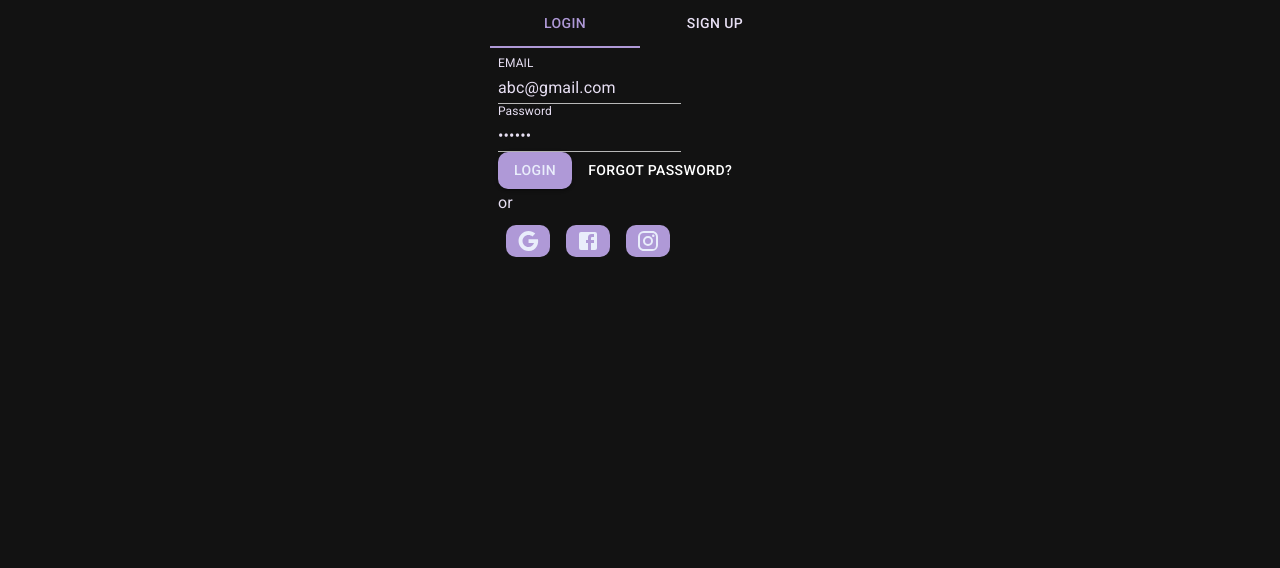
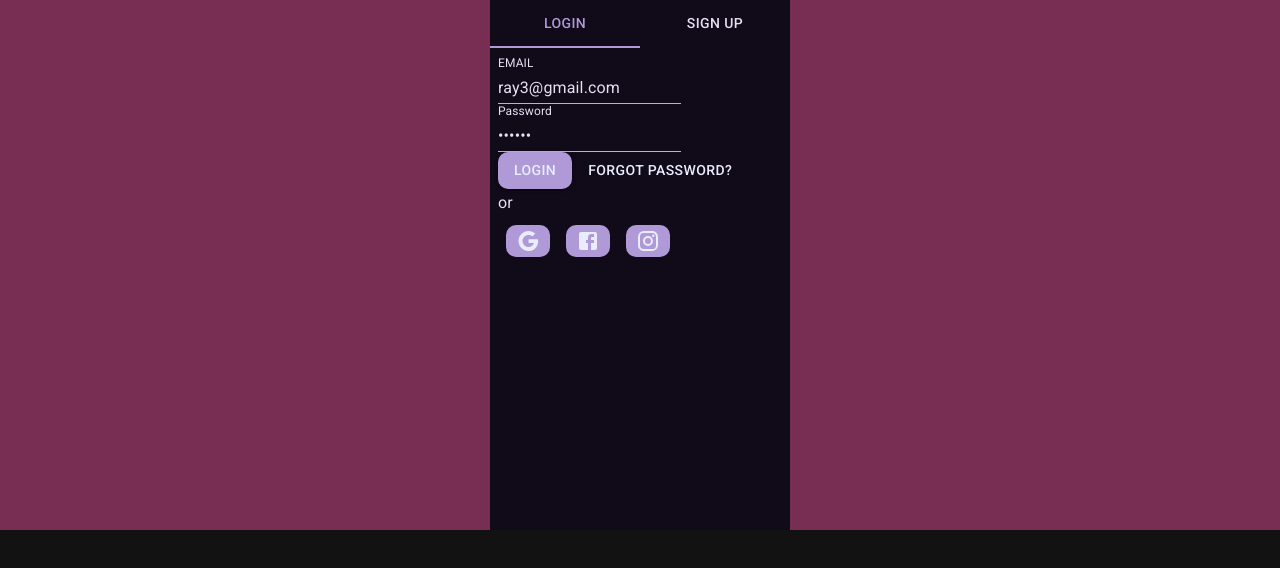
Before and after one commit to raiyanu/event-scheduler-pro, a Next.js app: page / in a window 1280 px wide. Shown: the top 568 px of the page. Built offline with nearby package versions, Linux system fonts and the light colour scheme; no server answers.

Commit message:
improvised auth page with dark theme

```diff
--- a/src/app/component/UserAuth.jsx
+++ b/src/app/component/UserAuth.jsx
@@ -1,5 +1,5 @@
 "use client";
-import { useEffect, useState, memo } from "react";
+import { useEffect, useState, memo, useContext } from "react";
 import PropTypes from "prop-types";
 import Tabs from "@mui/material/Tabs";
 import Tab from "@mui/material/Tab";
@@ -32,6 +32,7 @@ import {
     signInWithPopup,
 } from "firebase/auth";
 import { useRouter } from "next/navigation";
+import { themeChangeContext } from "../context/ThemeContext";
 
 function CustomTabPanel(props) {
     const { children, value, index, ...other } = props;
@@ -79,11 +80,18 @@ export function Auth() {
     const handleChange = (event, newValue) => {
         setValue(newValue);
     };
+    const { toggleTheme, themeMode } = useContext(themeChangeContext);
+    "bg-[linear-gradient(rgba(0,0,0,0.3),rgba(0,0,0,0.3)),url(/bg-frame.svg)]"
     return (
-        <Box className="flex h-screen w-screen items-center justify-start bg-[url(/bg-frame.svg)] bg-cover bg-center bg-no-repeat text-black dark:text-white">
+        <Box
+            sx={{
+                background: themeMode == 'dark' ? "" : "url('/bg-frame.svg')",
+                bgcolor: themeMode == 'dark' ? "secondary.main" : "",
+            }}
+            className={`flex h-screen w-screen items-center justify-start bg-cover bg-center bg-no-repeat text-black dark:text-white`}>
             <Box
-                sx={{ width: "300px", marginInline: "auto", height: "530px" }}
-                className="rounded-lg bg-white p-4 shadow-2xl"
+                sx={{ width: "300px", marginInline: "auto", height: "530px", bgcolor: "background.paper" }}
+                className="rounded-lg p-4 shadow-2xl"
             >
                 <Box>
                     <Tabs
@@ -114,8 +122,8 @@ const Login = memo(() => {
     );
     const formik = useFormik({
         initialValues: {
-            email: "abc@gmail.com",
-            password: "123123",
+            email: "ray3@gmail.com",
+            password: "ray123",
         },
         onSubmit: async (values) => {
             console.log(JSON.stringify(values, null, 2));
@@ -194,7 +202,7 @@ const SignUp = memo(() => {
     );
     const formik = useFormik({
         initialValues: {
-            email: "ray@gmail.com",
+            email: "ray3@gmail.com",
             password: "ray123",
             confirmPassword: "ray123",
             username: "ray",
@@ -384,8 +392,8 @@ const ForgottedPassword = () => {
         <>
             <Button
                 className="m-0 ml-auto p-0 text-right"
-                color="secondary"
                 variant="caption"
+                sx={{ color: "primary.contrastText" }}
                 onClick={handleClickOpen}
             >
                 Forgot password?
--- a/src/config/firebase.js
+++ b/src/config/firebase.js
@@ -144,7 +144,6 @@ export const isUsernameTaken = async (username) => {
     console.log(usernameSnap);
     console.log(usernameSnap.data());
     console.log(usernameSnap.exists())
-    console.log(usernameSnap.exists);
     return usernameSnap.exists() ? true : false; // Explicitly return false if the document does not exist
 };
 
```
